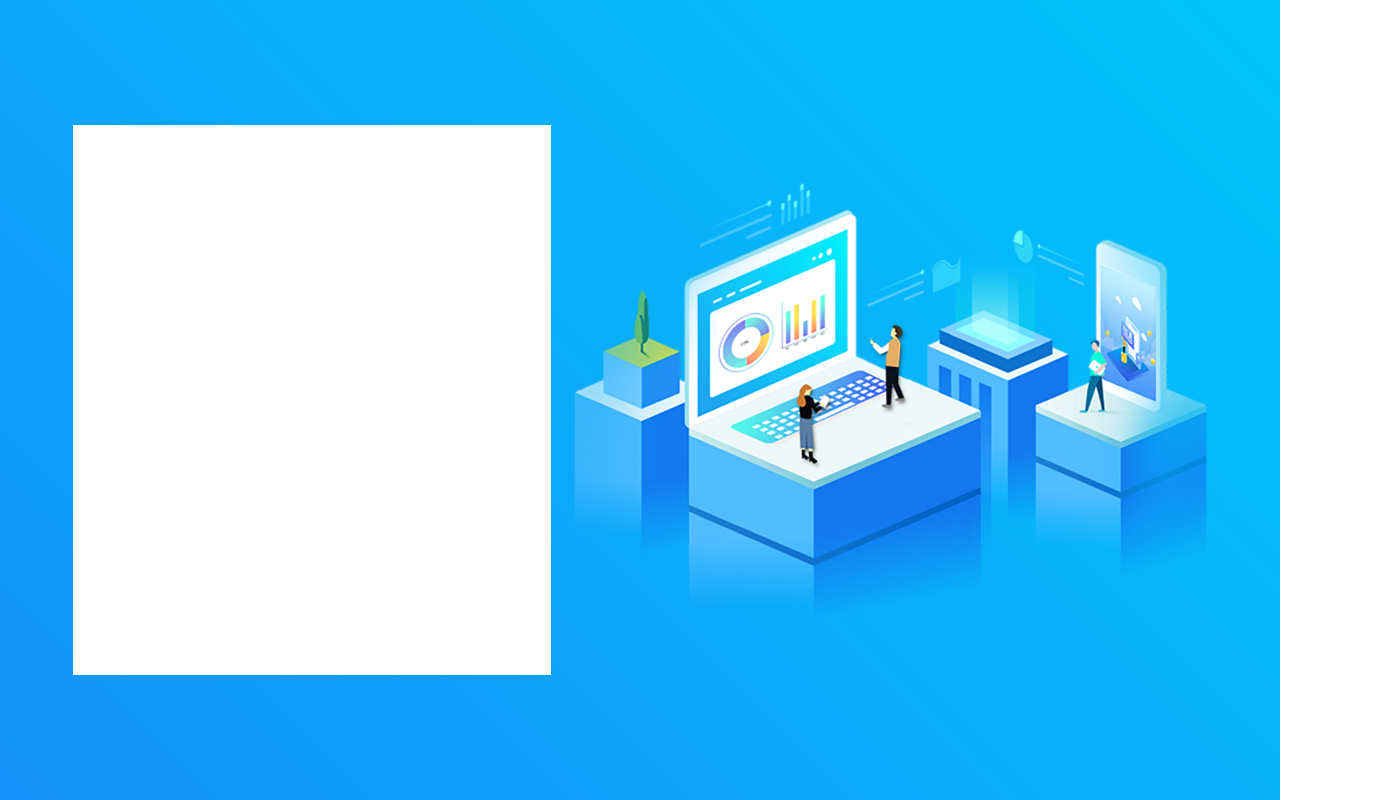
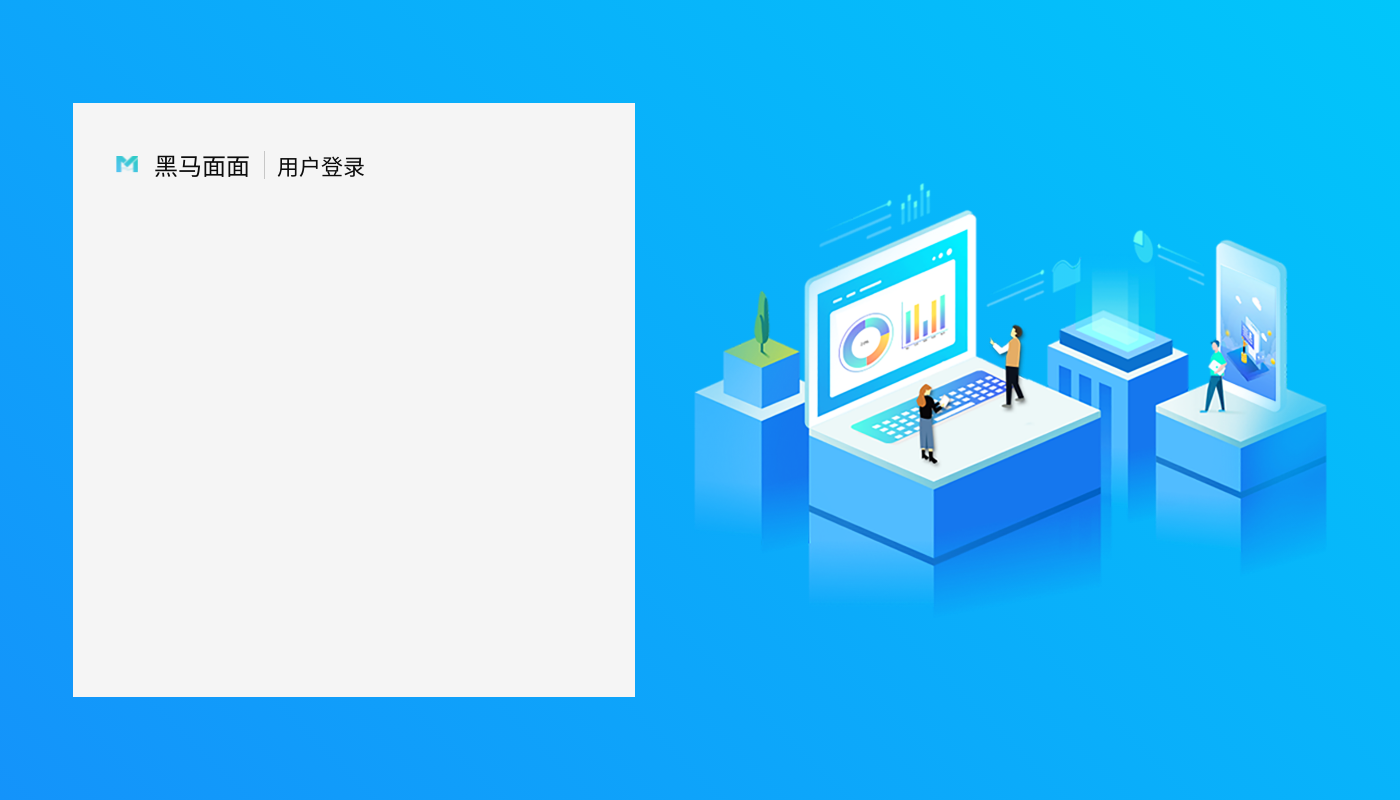
Before and after one commit to eeamplish/heimamm, a Vue app: page /#/login in a window 1280 px wide. Shown: the whole page, 1400 px wide, since content can reach past the window. Built offline with nearby package versions, Linux system fonts and the light colour scheme.

Commit message:
登录模块-完成顶部

```diff
--- a/src/views/login/login.vue
+++ b/src/views/login/login.vue
@@ -1,6 +1,13 @@
 <template>
   <div class="login-container">
-    <div class="from-wrapper"></div>
+    <div class="from-wrapper">
+      <div class="top">
+        <span class="logo"></span>
+        <span class="title">黑马面面</span>
+        <span class="line"></span>
+        <span class="sub_title">用户登录</span>
+      </div>
+    </div>
     <img src="../../assets/login_bg.png" alt class="bg" />
   </div>
 </template>
@@ -15,8 +22,7 @@ export default {
 .login-container {
   box-sizing: border-box;
   height: 100%;
-  // 宽度最后改成1400px
-  width: 100%;
+  width: 1400px;
 
   padding: 73px;
   background: linear-gradient(
@@ -31,7 +37,38 @@ export default {
   .from-wrapper {
     width: 478px;
     height: 550px;
-    background-color: #fff;
+    background:rgba(245,245,245,1);
+    padding: 44px 41px 0 43px;
+
+    .top {
+      display: flex;
+      align-items: center;
+      .logo {
+        width: 22px;
+        height: 17px;
+        margin-right: 16px;
+        background: url("../../assets/login_logo.png") no-repeat center;
+      }
+      .title {
+        font-size: 24px;
+        font-family: SourceHanSansCN;
+        font-weight: 400;
+        margin-right: 14px;
+        color: rgba(12, 12, 12, 1);
+      }
+      .line {
+        width: 1px;
+        height: 28px;
+        background: rgba(199, 199, 199, 1);
+        margin-right: 12px;
+      }
+      .sub_title {
+        font-size: 22px;
+        font-family: PingFangSC;
+        font-weight: 400;
+        color: rgba(12, 12, 12, 1);
+      }
+    }
   }
 
   .bg {
```
Also changed, not shown: src/assets/captcha.png (added).
